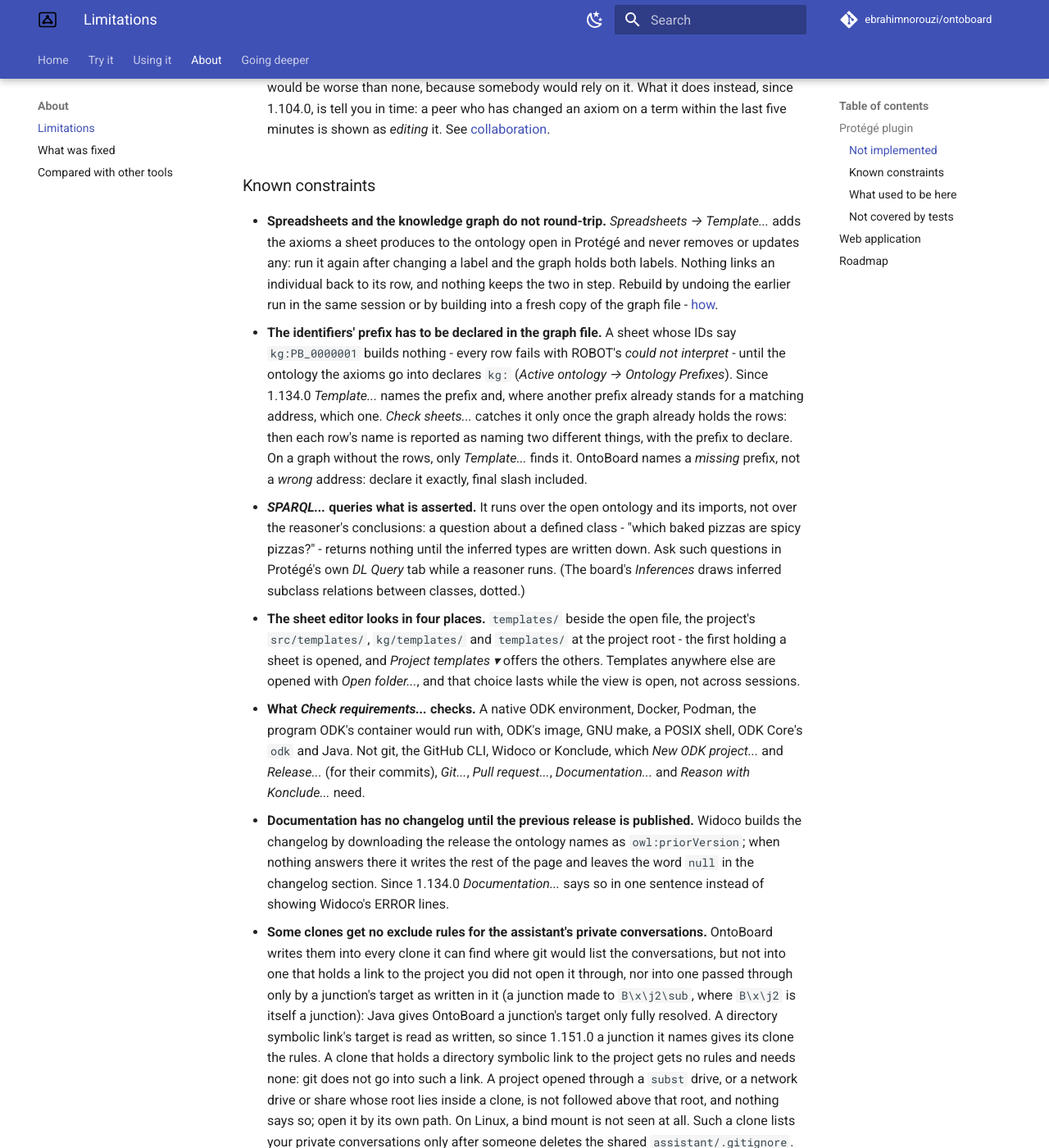
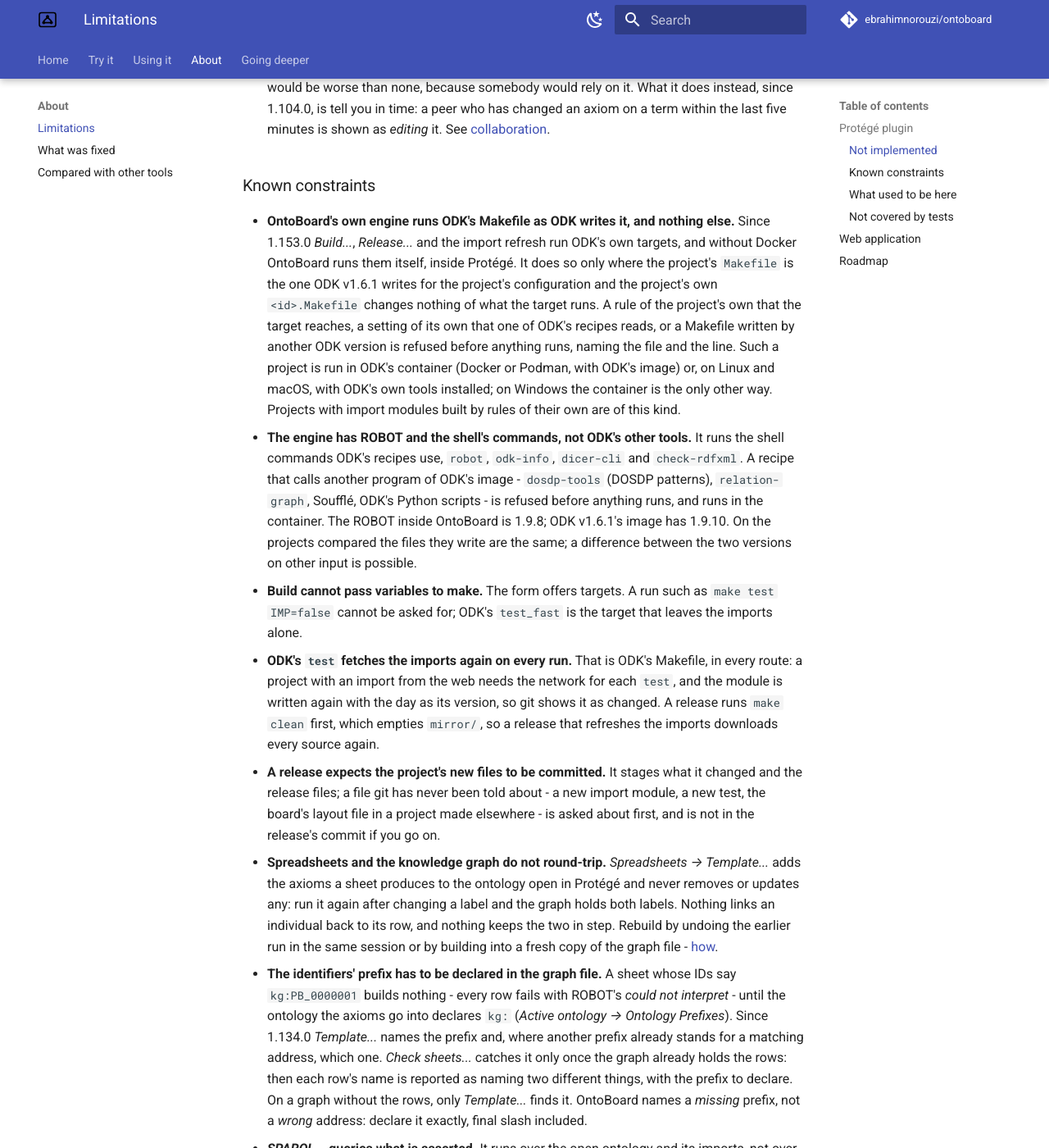
Before and after one commit to ebrahimnorouzi/ontoboard, an MkDocs documentation site: the page built from docs/limitations.md, in a window 1280 px wide and 1400 px high, scrolled down 2657 px. Shown: the whole window at 82% size. Built offline with MkDocs 1.6.1 and Material for MkDocs 9.7.7, drawn with Linux system fonts in a browser that asks for light colours; comment, search, counter and statistics services are not loaded; some of the changed text lies outside the part shown.

Commit message:
docs(1.153.0): what the routes without Docker cannot run, and what ODK's own Makefile does on every test
Five entries under Known constraints: OntoBoard's own engine runs ODK's Makefile as ODK writes it
and refuses a project's own rules; it has ROBOT and the shell's commands and none of the image's
other programs; Build cannot pass variables to make; ODK's test fetches web imports again on every
run, and a release cleans the mirror first; a release expects new files to be committed. And what
of the routes was not tried.

```diff
--- a/docs/limitations.md
+++ b/docs/limitations.md
@@ -100,6 +100,35 @@ SPARQL panel (1.33.0) used to be on this list and are now features - they are de
 
 ### Known constraints
 
+- **OntoBoard's own engine runs ODK's Makefile as ODK writes it, and nothing else.** Since
+  1.153.0 *Build...*, *Release...* and the import refresh run ODK's own targets, and without
+  Docker OntoBoard runs them itself, inside Protégé. It does so only where the project's
+  `Makefile` is the one ODK v1.6.1 writes for the project's configuration and the project's
+  own `<id>.Makefile` changes nothing of what the target runs. A rule of the project's own that
+  the target reaches, a setting of its own that one of ODK's recipes reads, or a Makefile
+  written by another ODK version is refused before anything runs, naming the file and the
+  line. Such a project is run in ODK's container (Docker or Podman, with ODK's image) or, on
+  Linux and macOS, with ODK's own tools installed; on Windows the container is the only other
+  way. Projects with import modules built by rules of their own are of this kind.
+- **The engine has ROBOT and the shell's commands, not ODK's other tools.** It runs the
+  shell commands ODK's recipes use, `robot`, `odk-info`, `dicer-cli` and `check-rdfxml`. A
+  recipe that calls another program of ODK's image - `dosdp-tools` (DOSDP patterns),
+  `relation-graph`, Soufflé, ODK's Python scripts - is refused before anything runs, and runs
+  in the container. The ROBOT inside
+  OntoBoard is 1.9.8; ODK v1.6.1's image has 1.9.10. On the projects compared the files they
+  write are the same; a difference between the two versions on other input is possible.
+- **Build cannot pass variables to make.** The form offers targets. A run such as
+  `make test IMP=false` cannot be asked for; ODK's `test_fast` is the target that leaves the
+  imports alone.
+- **ODK's `test` fetches the imports again on every run.** That is ODK's Makefile, in every
+  route: a project with an import from the web needs the network for each `test`, and the
+  module is written again with the day as its version, so git shows it as changed. A release
+  runs `make clean` first, which empties `mirror/`, so a release that refreshes the imports
+  downloads every source again.
+- **A release expects the project's new files to be committed.** It stages what it changed
+  and the release files; a file git has never been told about - a new import module, a new
+  test, the board's layout file in a project made elsewhere - is asked about first, and is
+  not in the release's commit if you go on.
 - **Spreadsheets and the knowledge graph do not round-trip.** *Spreadsheets → Template...* adds the
   axioms a sheet produces to the ontology open in Protégé and never removes or updates any: run it
   again after changing a label and the graph holds both labels. Nothing links an individual back to
@@ -319,6 +348,11 @@ Limitations should answer what the tool cannot do today.
 
 ### Not covered by tests
 
+For 1.153.0's ODK routes: Podman was not tried, only Docker Desktop on Windows; ODK's own
+tools installed on Linux or macOS were not tried live; OntoBoard's own engine was run live on
+Windows only, and its unit tests run on Windows and on CI's Linux. The comparison with ODK's
+container was made on small projects and two real ones, not on a large ontology.
+
 The unit tests cover projection, axiom construction, layout persistence, ODK's seed, the
 report's rule execution and the OSGi configuration. Some of them reach outside the JVM:
 `RobotParityTest` compares the report against real ROBOT in `obolibrary/odkfull`,
```
